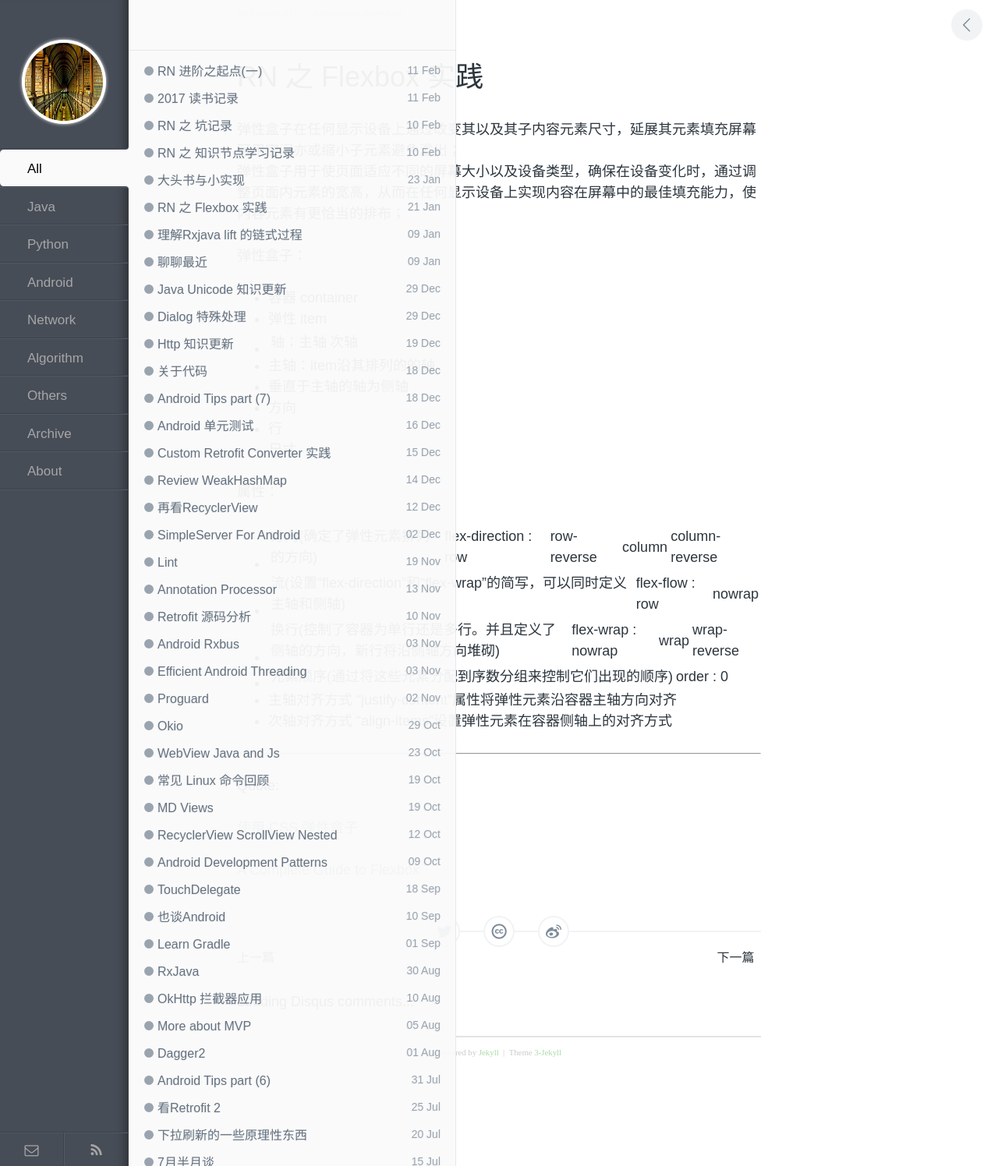
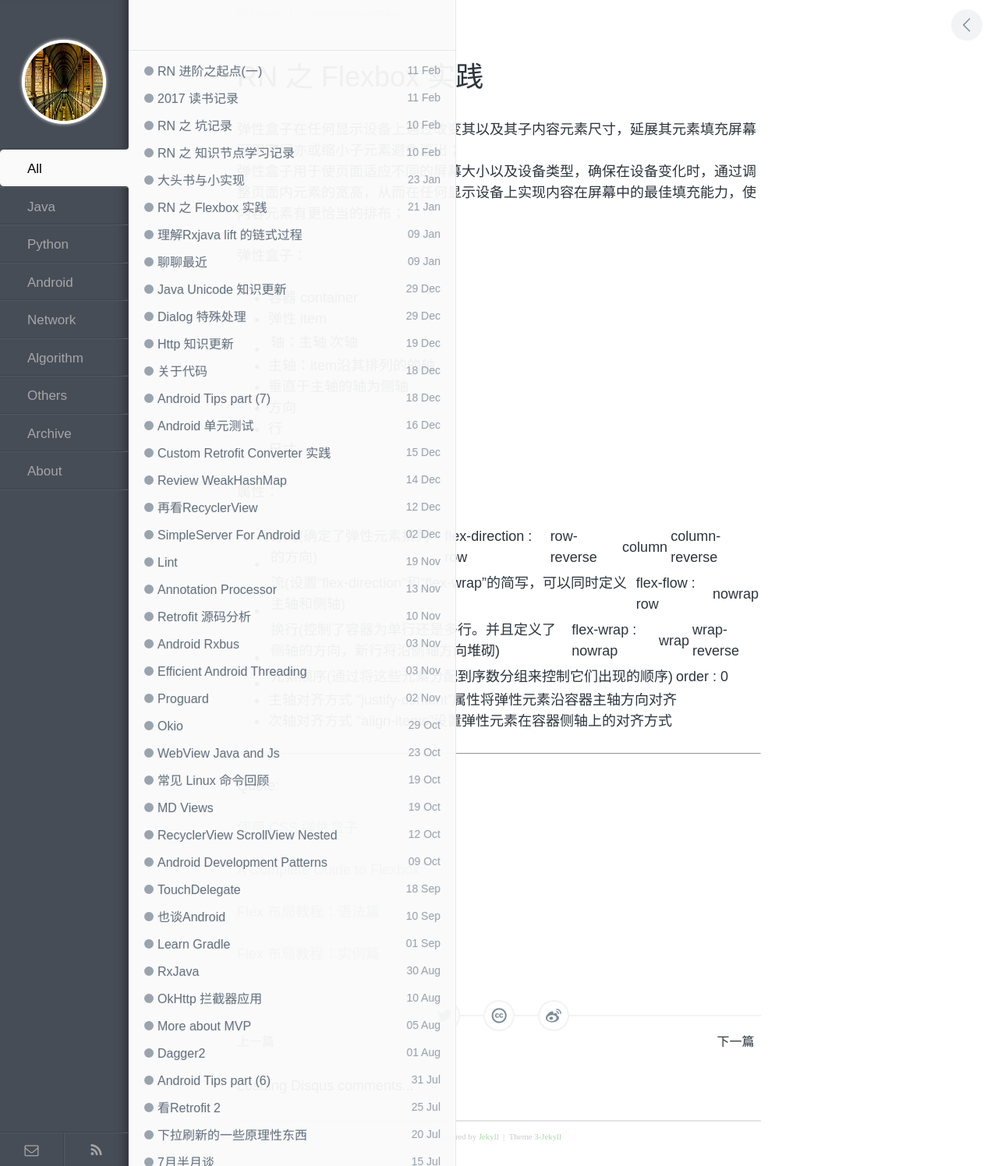
Before and after one commit to enlipan/enlipan.github.io, a Jekyll site: the page built from _posts/2017-01-21-rn-flexbox.md, in a window 1280 px wide. Shown: the whole page at 78% size. Built offline with Jekyll 4.4.1, drawn with Linux system fonts in a browser that asks for light colours; nearby versions of some CDN libraries; comment, search, counter and statistics services are not loaded.

Commit message:
modified:   _posts/2017-01-21-rn-flexbox.md

```diff
--- a/_posts/2017-01-21-rn-flexbox.md
+++ b/_posts/2017-01-21-rn-flexbox.md
@@ -39,3 +39,7 @@
 [使用 CSS 弹性盒子](https://developer.mozilla.org/zh-CN/docs/Web/CSS/CSS_Flexible_Box_Layout/Using_CSS_flexible_boxes)
 
 [A Complete Guide to Flexbox](https://css-tricks.com/snippets/css/a-guide-to-flexbox/)
+
+[Flex 布局教程：语法篇](http://www.ruanyifeng.com/blog/2015/07/flex-grammar.html)
+
+[Flex 布局教程：实例篇](http://www.ruanyifeng.com/blog/2015/07/flex-examples.html)
```
